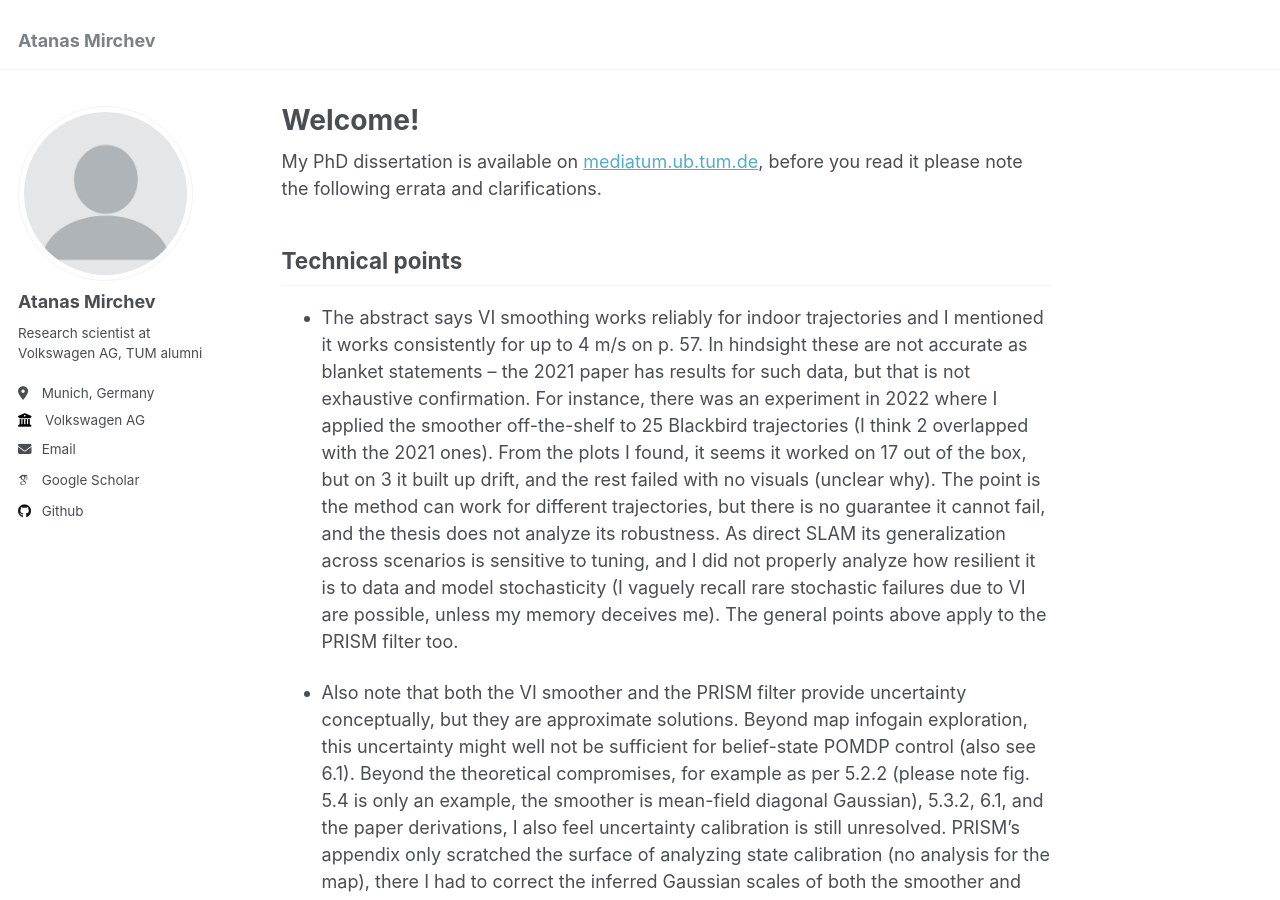
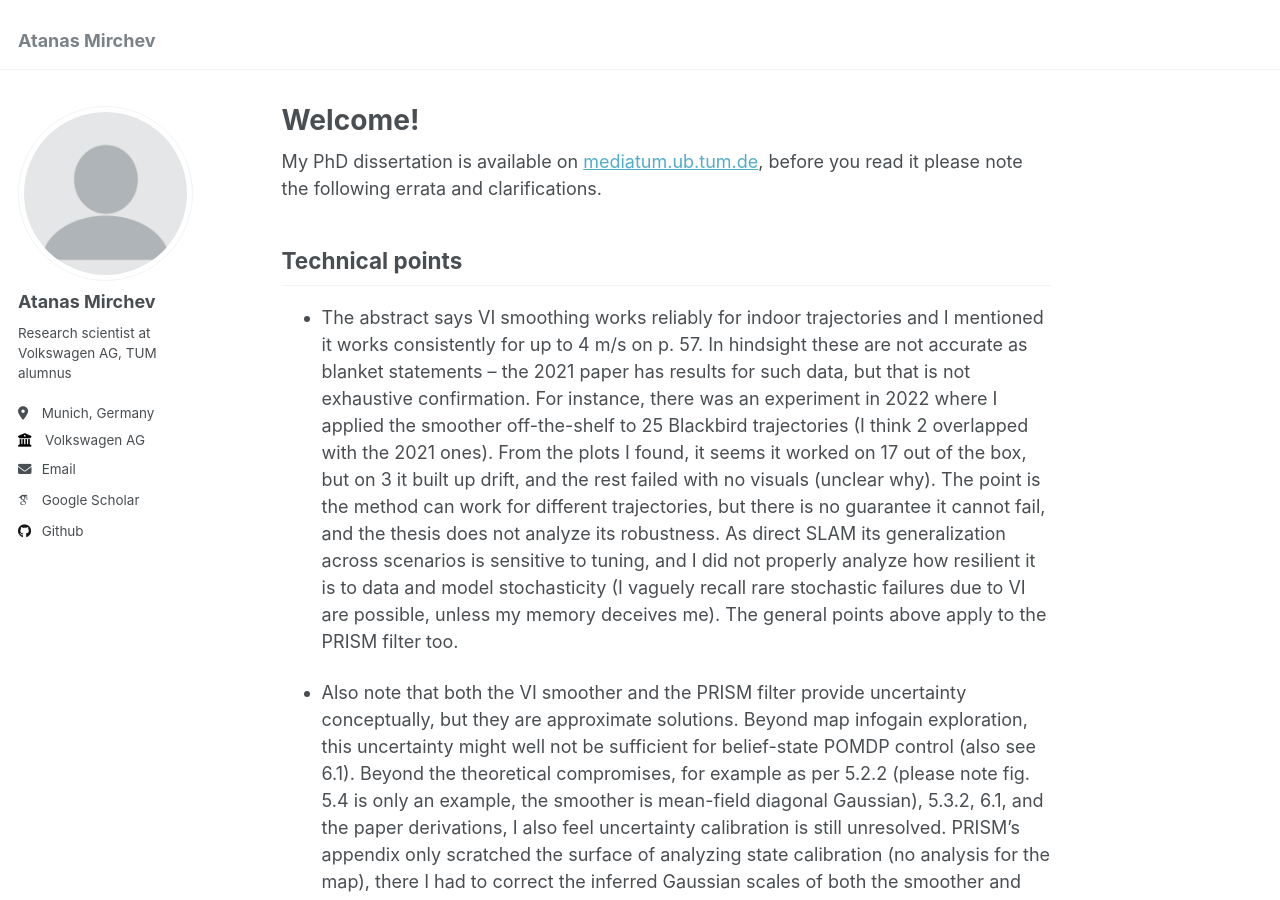
Before and after one commit to atanasmirchev/atanasmirchev.github.io, a Jekyll site: the page built from _pages/about.md, in a window 1280 px wide and 900 px high. Built offline with Jekyll 4.4.1, drawn with Linux system fonts in a browser that asks for light colours; some web fonts are replaced.

Commit message:
Correct alumni to alumnus.

```diff
--- a/_config.yml
+++ b/_config.yml
@@ -22,7 +22,7 @@ repository: "atanasmirchev/atanasmirchev.github.io"
 author:
   avatar: "profile.png"
   name: "Atanas Mirchev"
-  bio: "Research scientist at Volkswagen AG, TUM alumni"
+  bio: "Research scientist at Volkswagen AG, TUM alumnus"
   location: "Munich, Germany"
   employer: "Volkswagen AG"
   uri: # URL
```
